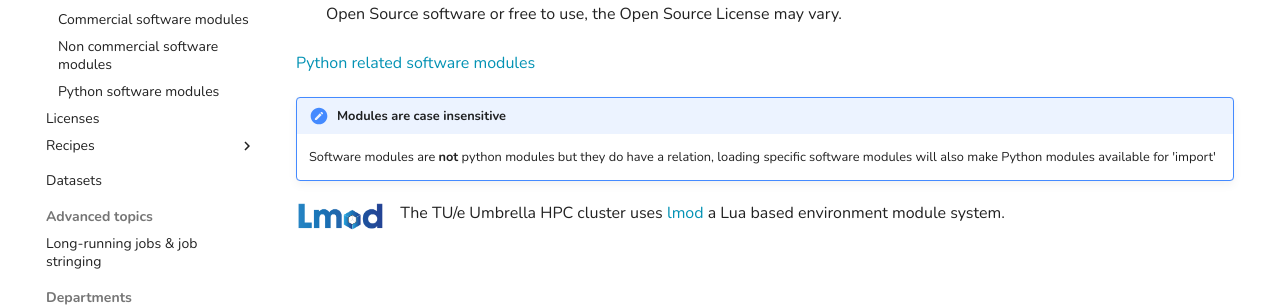
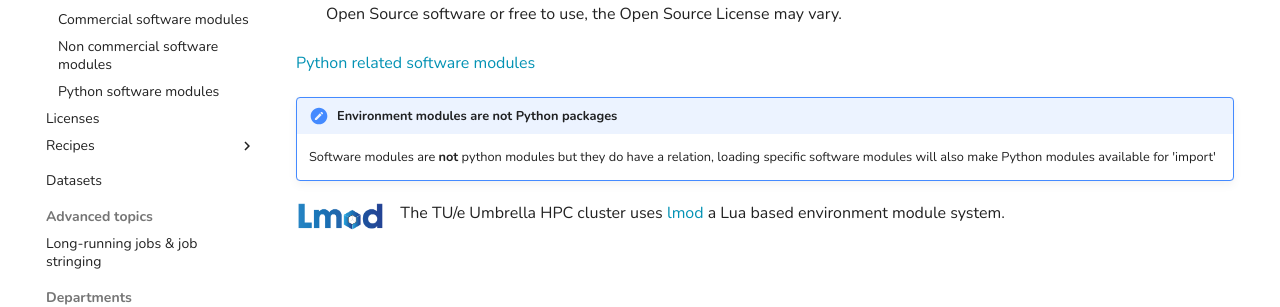
Before and after one commit to gferhpc/supercomputing.tue.nl, an MkDocs documentation site: the page built from pages/documentation/software/modules/index.md, in a window 1280 px wide. Shown: the part 507-814 px from the top of the page. Built offline with MkDocs 1.6.1 and Material for MkDocs 9.7.7, drawn with Linux system fonts in a browser that asks for light colours.

Commit message:
Update index.md

```diff
--- a/pages/documentation/software/modules/index.md
+++ b/pages/documentation/software/modules/index.md
@@ -17,7 +17,7 @@ The following modules are allready available, on request new ones can be added.
 
 [Python related software modules](python.md)
 
-!!! note "Modules are case insensitive"
+!!! note "Environment modules are not Python packages"
     Software modules are **not** python modules but they do have a relation, loading specific software modules will also make Python modules available for 'import'
 
 
```
